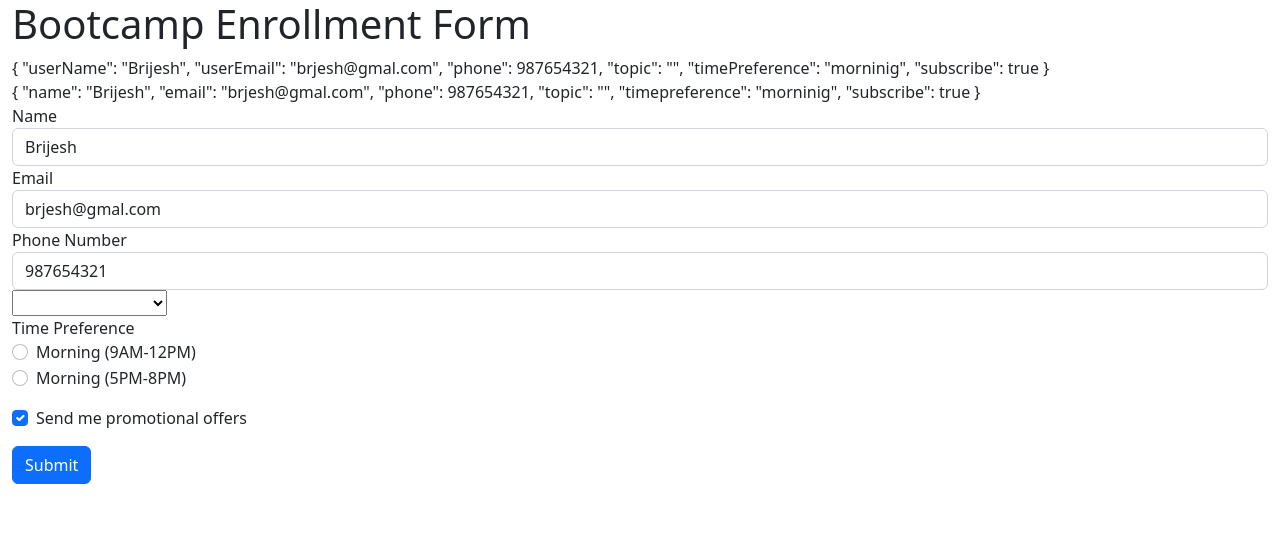
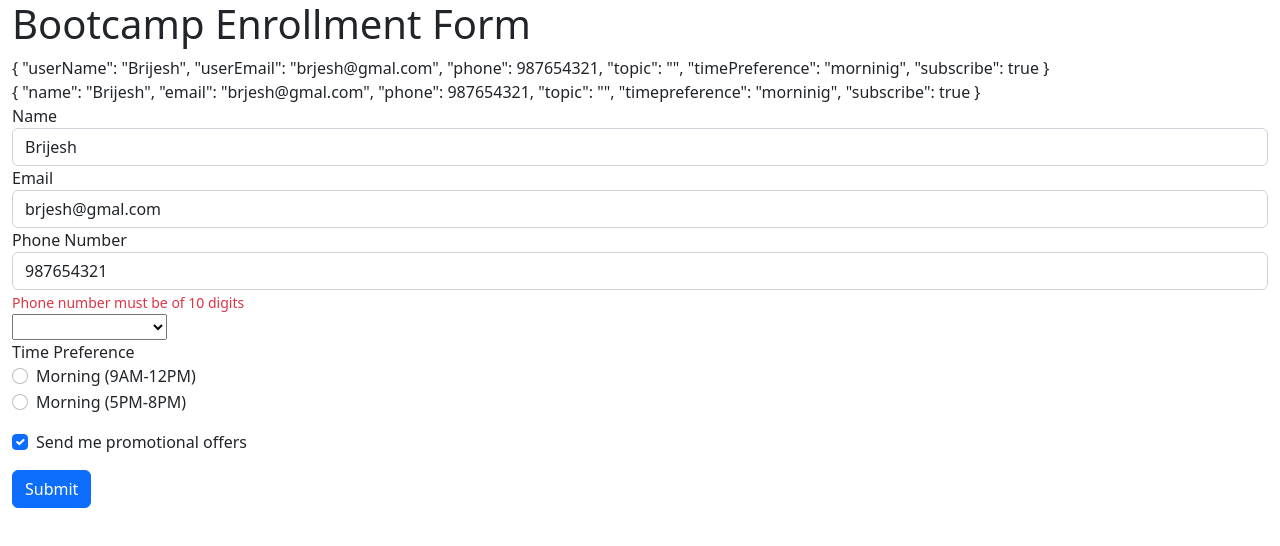
Before and after one commit to ibrijesh/Angular, an Angular app in the folder template-form/: page / in a window 1280 px wide. Shown: the top 546 px of the page. Built offline with nearby package versions, Linux system fonts and the light colour scheme.

Commit message:
Displaying Error Messages

```diff
--- a/template-form/src/app/app.component.html
+++ b/template-form/src/app/app.component.html
@@ -13,6 +13,7 @@
       <div class="form-group" >
         <label>Name</label>
         <input type="text"  required #name="ngModel"  [class.is-invalid]="name.touched && name.invalid"   class="form-control" name="userName" [(ngModel)]="userModel.name" >
+        <small class="text-danger" [class.d-none]="name.untouched || name.valid">Name is required</small>
       </div>
 
       <div class="form-group" >
@@ -22,7 +23,15 @@
 
       <div class="form-group">
         <label>Phone Number</label>
-        <input type="tel"  #phone="ngModel"  pattern="^\d{10}$"  [class.is-invalid]="phone.touched && phone.invalid"   class="form-control"  name="phone" [(ngModel)]="userModel.phone">
+        <input type="tel" required #phone="ngModel"  pattern="^\d{10}$"  [class.is-invalid]="phone.touched && phone.invalid"   class="form-control"  name="phone" [(ngModel)]="userModel.phone">
+        <!-- <small class="text-danger" [class.d-none]="phone.untouched || phone.valid">Phone number is required and must be of 10 digits</small> -->
+
+        <div *ngIf="phone.errors || (phone.touched || phone.invalid)">
+               <small class="text-danger" *ngIf="phone.errors?.['required']">Phone number is required</small>
+               <small class="text-danger" *ngIf="phone.errors?.['pattern']">Phone number must be of 10 digits</small>
+        </div>
+
+
       </div>
 
 
```
